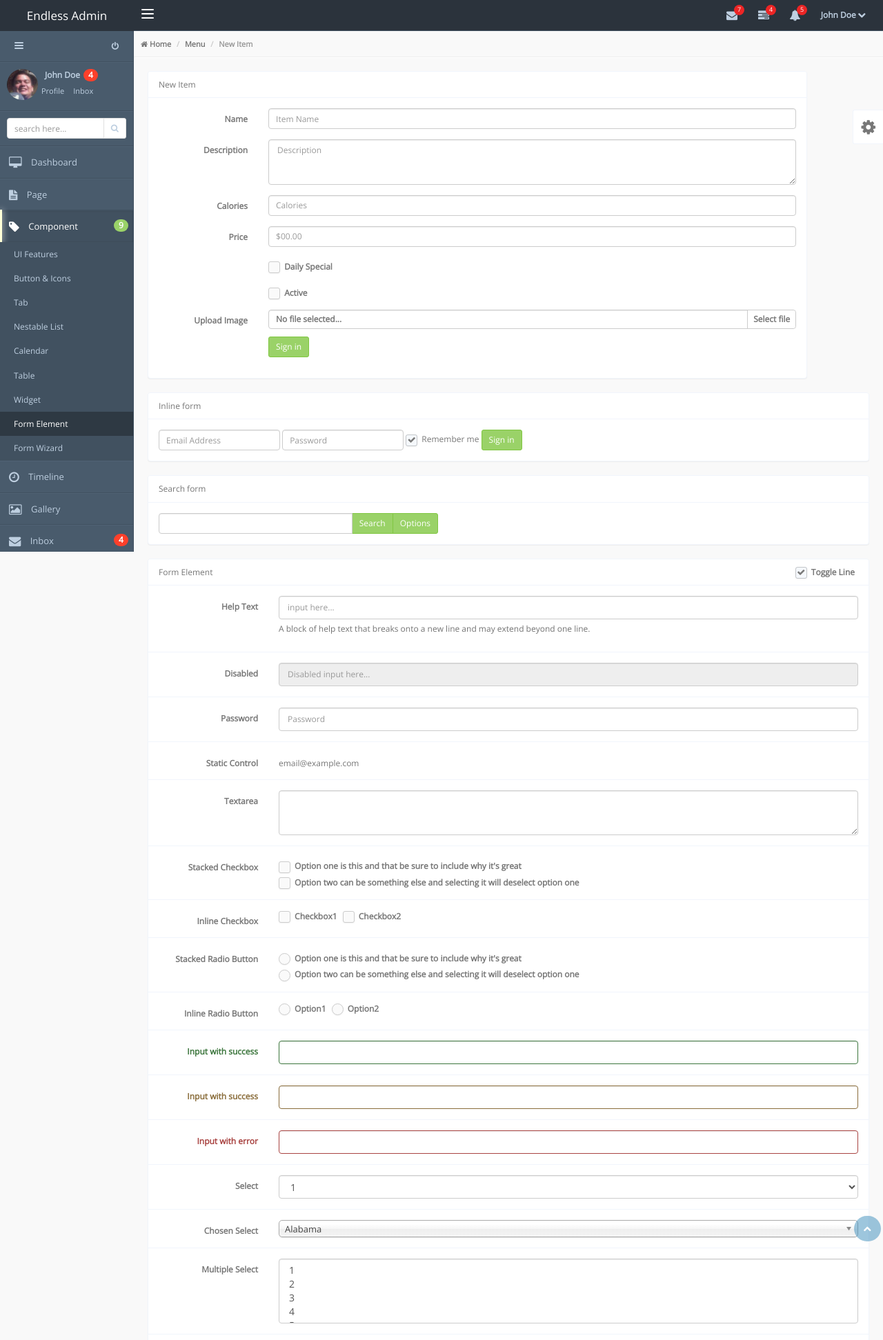
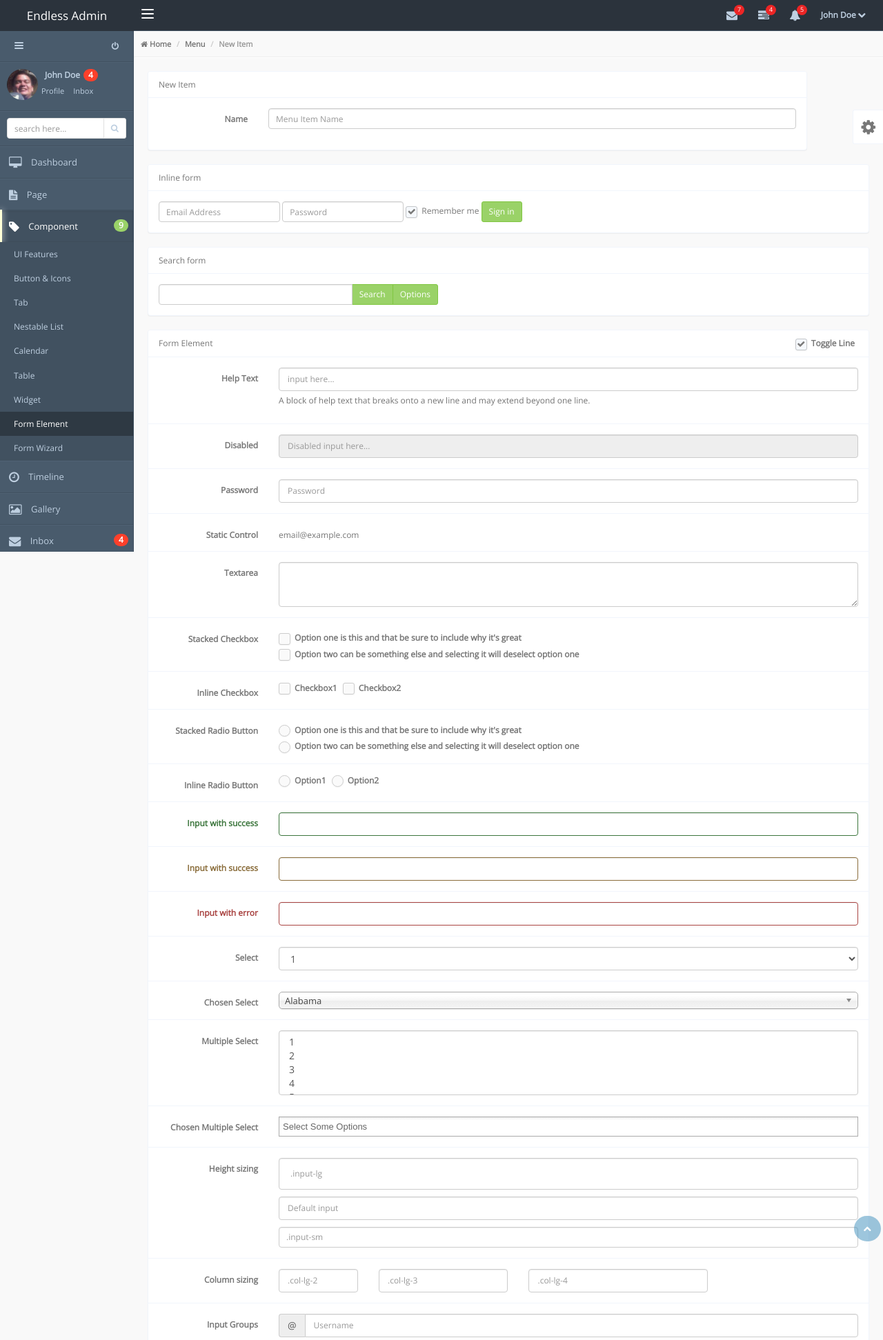
Before and after one commit to martinezjose/web-cse110-selfie, a Django app: page /form_element.html in a window 1280 px wide. Shown: the top 1943 px of the page at 69% size. Run offline with Django 3.2, Linux system fonts and the light colour scheme; parts of the project's set-up code (start-up, migrations or seed data) failed here and were passed over; some libraries are stand-ins or nearby versions.

Commit message:
new form w/ just name

```diff
--- a/lobsternachos/lobsternachos/templates/lobsternachos/uidemos/form_element.html
+++ b/lobsternachos/lobsternachos/templates/lobsternachos/uidemos/form_element.html
@@ -511,80 +511,13 @@
 							<div class="panel-body">
 								<form class="form-horizontal">
 
-									<div class="form-group">
-										<label for="inputEmail1" class="col-lg-2 control-label">Name</label>
-										<div class="col-lg-10">
-											<input type="text" class="form-control input-sm" id="inputEmail1" placeholder="Item Name">
-										</div><!-- /.col -->
+<div class="form-group">
+  <label class="control-label col-lg-2">Name</label>
+  <div class="col-lg-10">
+    <input type="text" placeholder="Menu Item Name" class="form-control input-sm" data-required="true">
+  </div><!-- /.col -->
+</div><!-- /form-group -->
 
-                  </div><!-- /form-group -->
-                  <div class="form-group">
-                    <label for="inputEmail1" class="col-lg-2 control-label">Description</label>
-                    <div class="col-lg-10">
-                      <textarea class="form-control" rows="3" placeholder="Description"></textarea>
-                    </div><!-- /.col -->
-
-                  </div>
-                    <div class="form-group">
-                      <label for="inputEmail1" class="col-lg-2 control-label">Calories</label>
-                      <div class="col-lg-10">
-                        <input type="text" class="form-control input-sm" id="inputEmail1" placeholder="Calories">
-                      </div><!-- /.col -->
-
-                  </div>
-                    <div class="form-group">
-                      <label for="inputEmail1" class="col-lg-2 control-label">Price</label>
-                      <div class="col-lg-10">
-                        <input type="text" class="form-control input-sm" id="inputEmail1" placeholder="$00.00">
-                      </div><!-- /.col -->
-
-
-                  </div><!-- /form-group -->
-									<div class="form-group">
-										<div class="col-lg-offset-2 col-lg-10">
-											<label class="label-checkbox">
-												<input type="checkbox">
-												<span class="custom-checkbox"></span>
-												Daily Special
-											</label>
-										</div><!-- /.col -->
-									</div><!-- /form-group -->
-
-
-                  <div class="form-group">
-                    <div class="col-lg-offset-2 col-lg-10">
-                      <label class="label-checkbox">
-                        <input type="checkbox">
-                        <span class="custom-checkbox"></span>
-                        Active
-                      </label>
-                    </div><!-- /.col -->
-                  </div><!-- /form-group -->
-
-
-                  <div class="form-group">
-                    <label class="control-label col-lg-2">Upload Image</label>
-                    <div class="col-lg-10">
-                      <div class="upload-file">
-                        <input type="file" id="upload-demo" class="upload-demo">
-                        <label data-title="Select file" for="upload-demo">
-                          <span data-title="No file selected..."></span>
-                        </label>
-                      </div>
-                    </div><!-- /.col -->
-                  </div><!-- /form-group -->
-
-
-
-
-
-
-
-									<div class="form-group">
-										<div class="col-lg-offset-2 col-lg-10">
-											<button type="submit" class="btn btn-success btn-sm">Sign in</button>
-										</div><!-- /.col -->
-									</div><!-- /form-group -->
 								</form>
 							</div>
 						</div><!-- /panel -->
```
